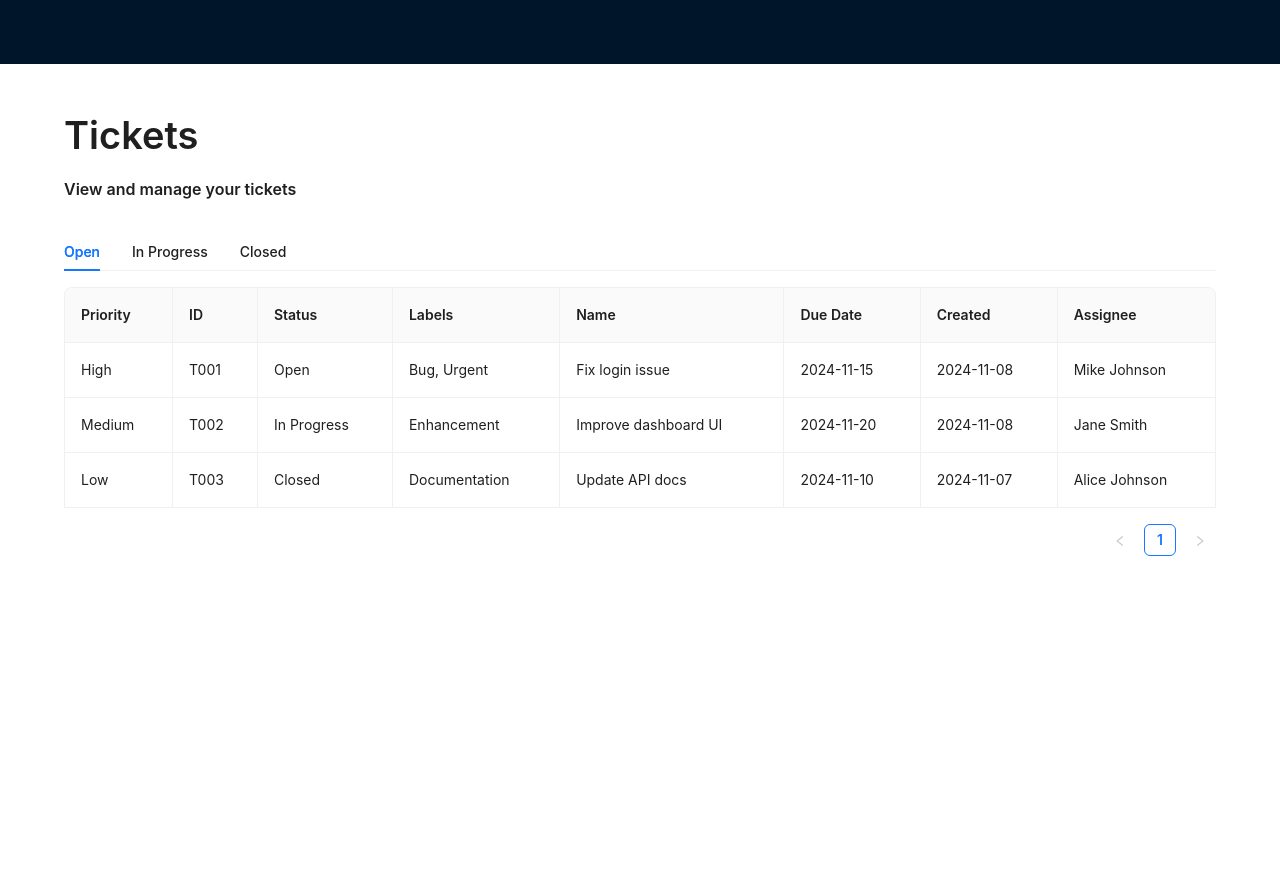
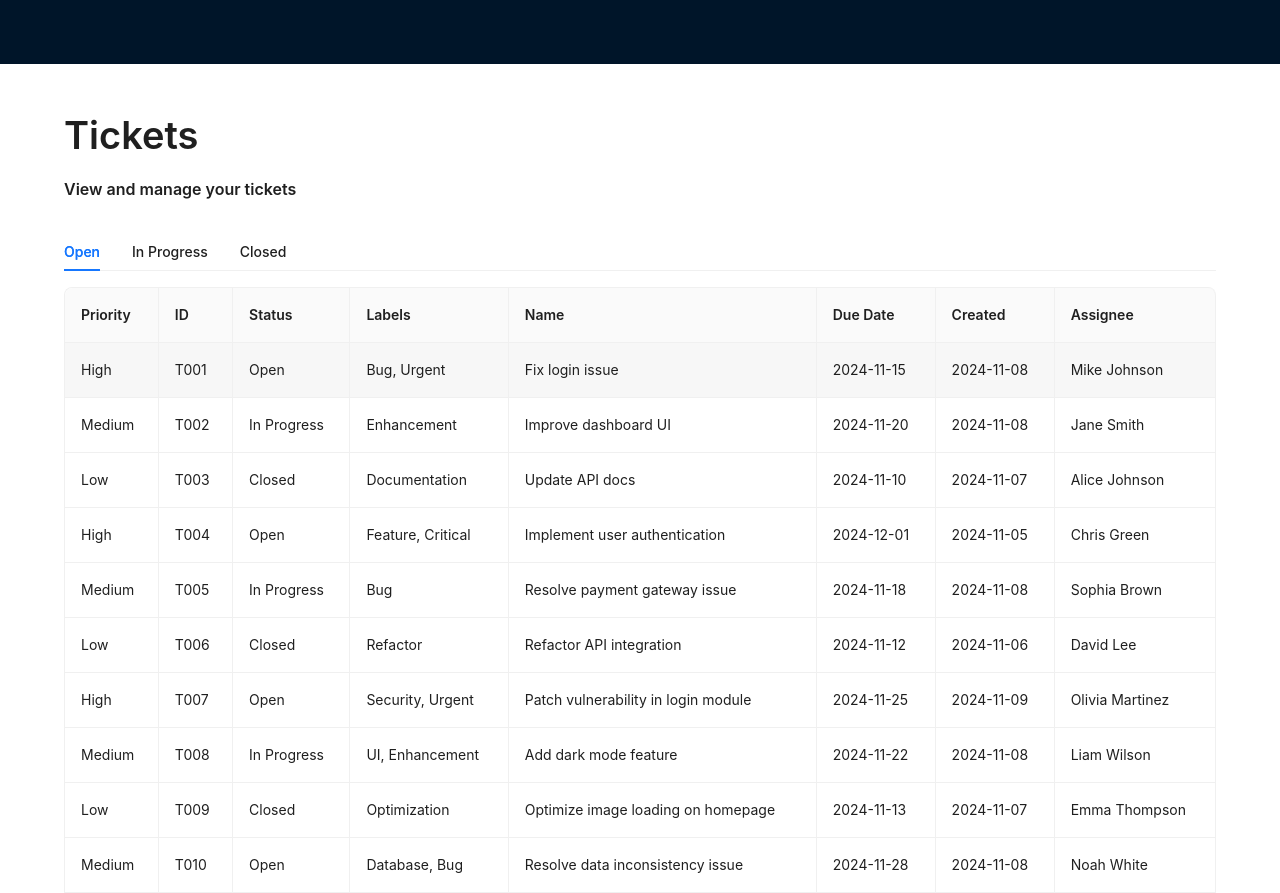
Before and after one commit to intVivek/superdm, a Next.js app: page / in a window 1280 px wide. Before the commit the page ends 800 px from the top, so only its background shows below. Built offline with nearby package versions, Linux system fonts and the light colour scheme.

Commit message:
feat: Table Navigation 🚀

```diff
--- a/src/app/globals.css
+++ b/src/app/globals.css
@@ -6,3 +6,23 @@
 body {
   font-family: Arial, Helvetica, sans-serif;
 }
+
+.ant-table-row{
+  border: none;
+  outline: none;
+}
+
+.ant-table-row:hover {
+  background-color: #f7f7f7;
+  cursor: pointer;
+}
+
+.ant-table-cell-row-hover {
+  background-color: #f7f7f7 !important;
+  cursor: pointer;
+}
+
+.ant-table-row:focus {
+  background-color: #f7f7f7;
+  cursor: pointer;
+}
--- a/src/components/TicketsTable/TicketsTable.js
+++ b/src/components/TicketsTable/TicketsTable.js
@@ -1,4 +1,6 @@
+import useArrowNavigation from "@/hooks/useArrowNavigation";
 import { Table } from "antd";
+import { useLayoutEffect, useState } from "react";
 
 const dataSource = [
   {
@@ -33,6 +35,83 @@ const dataSource = [
     dueDate: "2024-11-10",
     created: "2024-11-07",
     assignee: "Alice Johnson",
+  },
+  {
+    key: "4",
+    priority: "High",
+    id: "T004",
+    status: "Open",
+    labels: ["Feature", "Critical"],
+    name: "Implement user authentication",
+    dueDate: "2024-12-01",
+    created: "2024-11-05",
+    assignee: "Chris Green",
+  },
+  {
+    key: "5",
+    priority: "Medium",
+    id: "T005",
+    status: "In Progress",
+    labels: ["Bug"],
+    name: "Resolve payment gateway issue",
+    dueDate: "2024-11-18",
+    created: "2024-11-08",
+    assignee: "Sophia Brown",
+  },
+  {
+    key: "6",
+    priority: "Low",
+    id: "T006",
+    status: "Closed",
+    labels: ["Refactor"],
+    name: "Refactor API integration",
+    dueDate: "2024-11-12",
+    created: "2024-11-06",
+    assignee: "David Lee",
+  },
+  {
+    key: "7",
+    priority: "High",
+    id: "T007",
+    status: "Open",
+    labels: ["Security", "Urgent"],
+    name: "Patch vulnerability in login module",
+    dueDate: "2024-11-25",
+    created: "2024-11-09",
+    assignee: "Olivia Martinez",
+  },
+  {
+    key: "8",
+    priority: "Medium",
+    id: "T008",
+    status: "In Progress",
+    labels: ["UI", "Enhancement"],
+    name: "Add dark mode feature",
+    dueDate: "2024-11-22",
+    created: "2024-11-08",
+    assignee: "Liam Wilson",
+  },
+  {
+    key: "9",
+    priority: "Low",
+    id: "T009",
+    status: "Closed",
+    labels: ["Optimization"],
+    name: "Optimize image loading on homepage",
+    dueDate: "2024-11-13",
+    created: "2024-11-07",
+    assignee: "Emma Thompson",
+  },
+  {
+    key: "10",
+    priority: "Medium",
+    id: "T010",
+    status: "Open",
+    labels: ["Database", "Bug"],
+    name: "Resolve data inconsistency issue",
+    dueDate: "2024-11-28",
+    created: "2024-11-08",
+    assignee: "Noah White",
   },
 ];
 
@@ -79,7 +158,20 @@ const columns = [
     key: "assignee",
   },
 ];
+export default function TicketsTable() {
 
-export default function TicketsTable() {
-  return <Table bordered dataSource={dataSource} columns={columns} />;
+  useArrowNavigation(".enable-arrow-navigation");
+
+  return (
+    <Table
+      bordered
+      dataSource={dataSource}
+      columns={columns}
+      rowClassName={"enable-arrow-navigation"}
+      pagination={false}
+      onRow={() => ({
+        tabIndex: 0,
+      })}
+    />
+  );
 }
--- /dev/null
+++ b/src/hooks/useArrowNavigation.js
@@ -0,0 +1,44 @@
+import { useLayoutEffect, useRef, useState } from "react";
+
+const useArrowNavigation = (selector) => {
+    const [selectedIndex, setSelectedIndex] = useState(0);
+
+    useLayoutEffect(() => {
+      const handleKeyDown = (e) => {
+        const rows = document.querySelectorAll(selector);
+        if (e.key === "ArrowUp" && selectedIndex > 0) {
+          setSelectedIndex(selectedIndex - 1);
+        } else if (e.key === "ArrowDown" && selectedIndex < rows.length - 1) {
+          setSelectedIndex(selectedIndex + 1);
+        }
+      };
+
+      const handleClick = (e) => {
+        const clickedRow = e.target.closest(selector);
+        if (clickedRow) {
+          const index = Array.from(
+            document.querySelectorAll(selector)
+          ).indexOf(clickedRow);
+          setSelectedIndex(index);
+        }
+      };
+
+      window.addEventListener("keydown", handleKeyDown);
+      window.addEventListener("click", handleClick);
+      window.addEventListener("mousedown", (e)=>e.preventDefault());
+
+      return () => {
+        window.removeEventListener("keydown", handleKeyDown);
+        window.removeEventListener("click", handleClick);
+        window.removeEventListener("mousedown", (e)=>e.preventDefault());
+      };
+    }, [selectedIndex]);
+
+    useLayoutEffect(() => {
+      const rows = document.querySelectorAll(selector);
+      rows[selectedIndex].focus();
+    }, [selectedIndex]);
+
+}
+
+export default useArrowNavigation
```
